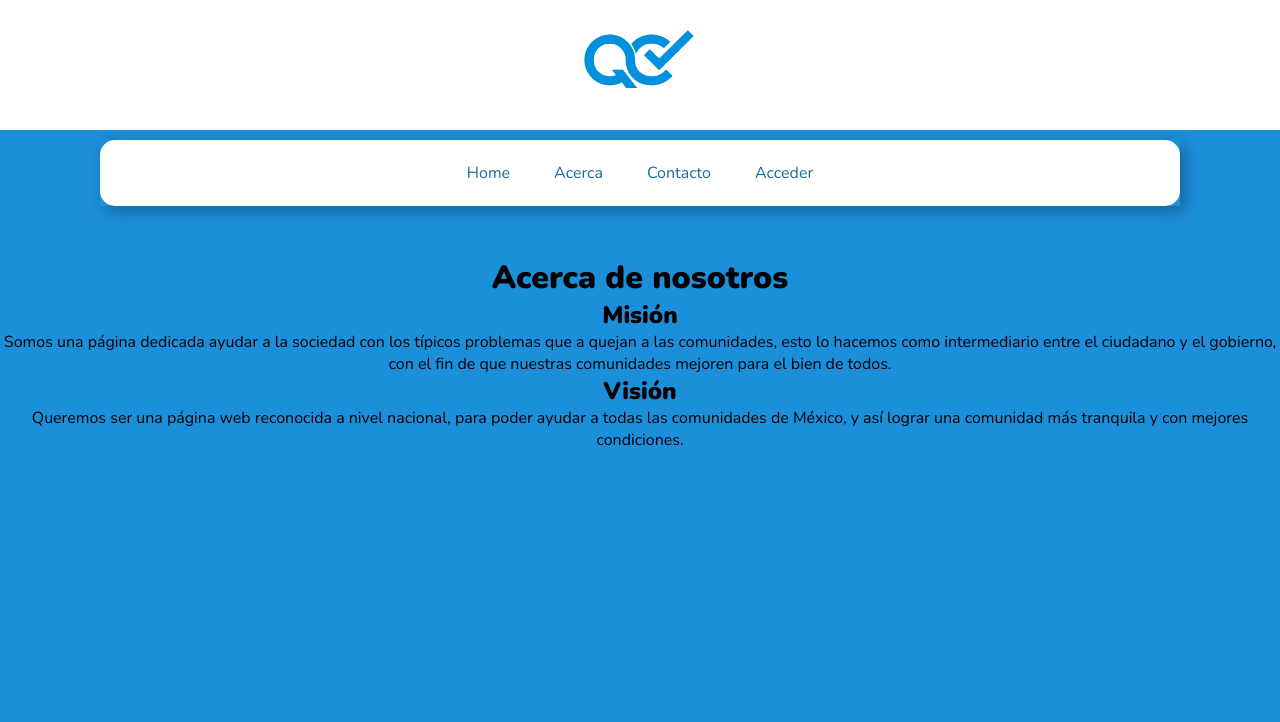
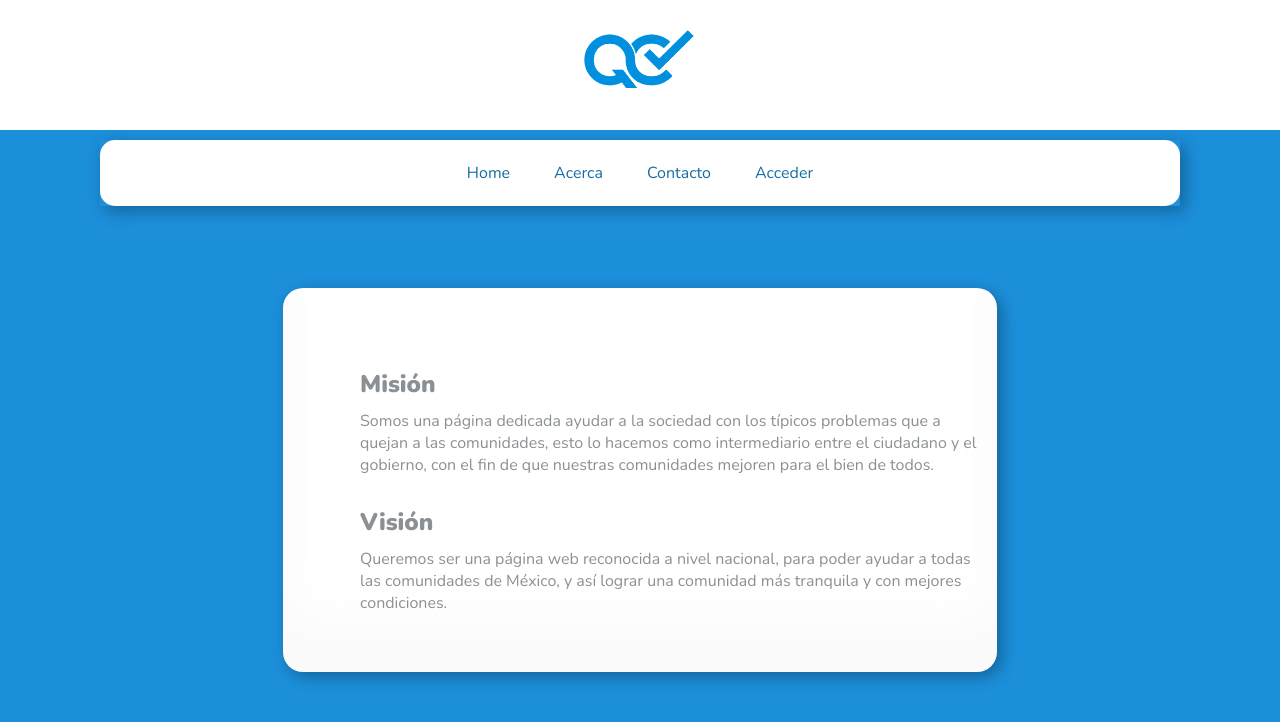
Before and after one commit to bryanraymundo/Proyecto-con-React2, a React (Create React App) app: page /acerca in a window 1280 px wide. Shown: the top 722 px of the page. Built offline with nearby package versions, Linux system fonts and the light colour scheme.

Commit message:
pruebas
:(:

```diff
--- /dev/null
+++ b/src/Componentes/pages/Acerca.css
@@ -0,0 +1,14 @@
+.caja
+{
+    border-radius: 20px;
+    width: 700px;
+    height: 370px;
+    position: absolute;
+    top: 60%;
+    left: 50%;
+    transform: translate(-50%,-50%);
+    background-color: rgb(255, 255, 255);
+    text-align: center;
+        box-shadow:inset 0 -3em 3em rgba(156, 156, 156, 0.055),
+                    0.3em 0.3em 1em rgba(0,0,0,0.3);
+}
--- a/src/Componentes/pages/Acerca.js
+++ b/src/Componentes/pages/Acerca.js
@@ -3,7 +3,8 @@
 function Acerca()
 {
     return(
-        <div>
+
+        <form class="caja" method="post">
             <center>
         <h1>Acerca de nosotros</h1>
 
@@ -18,8 +19,9 @@
             comunidad más tranquila y con mejores condiciones. </p>
 
             </center>
+            </form>
 
-        </div>
+
     );
 }
 
```
